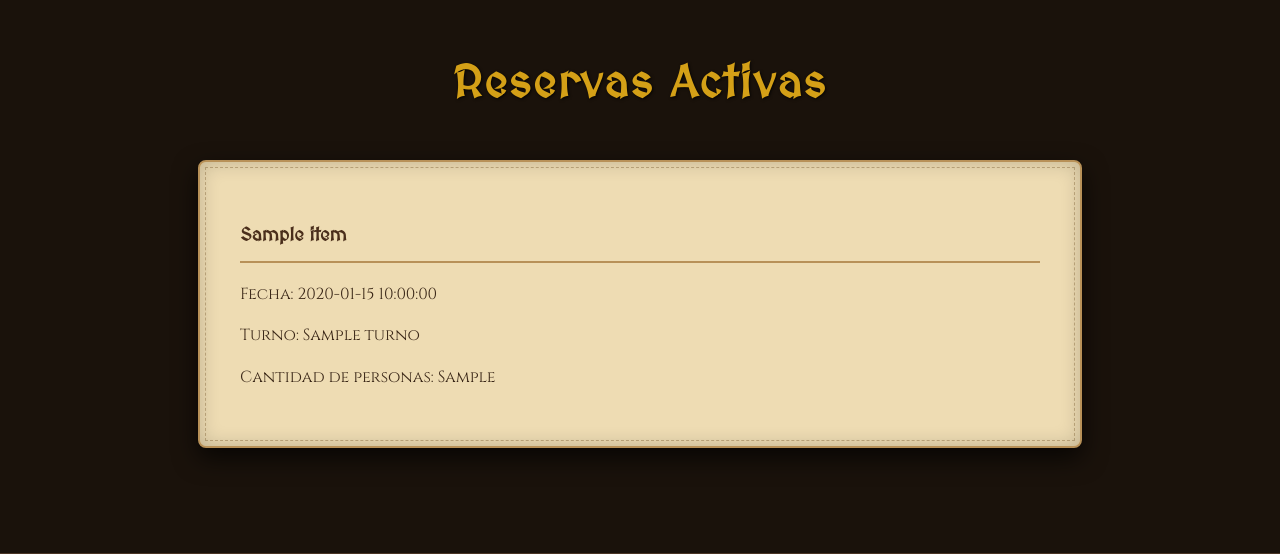
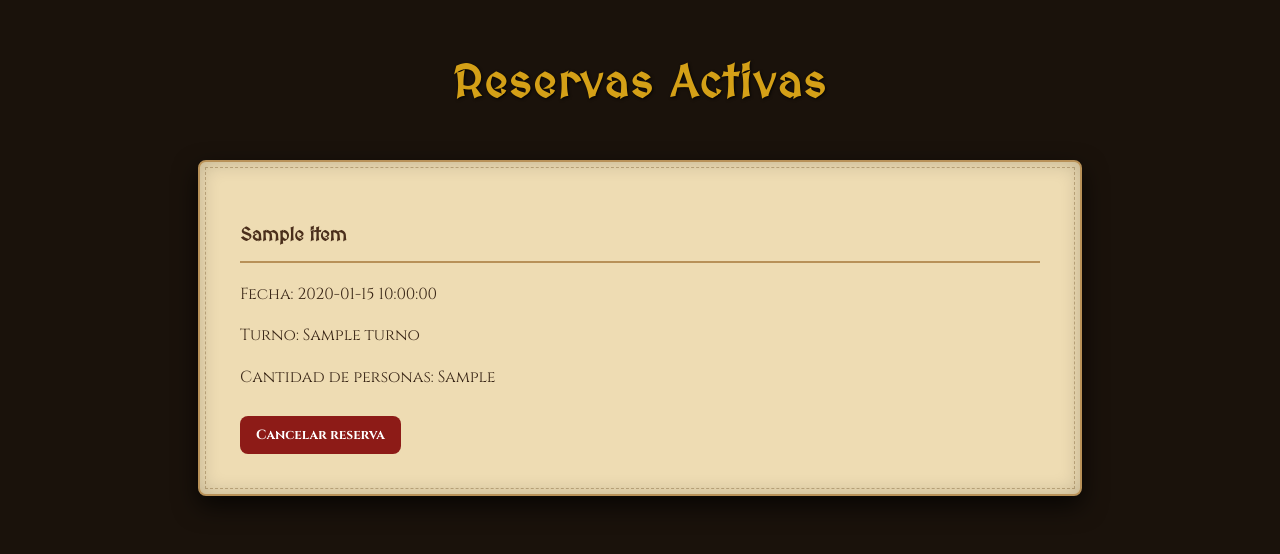
Before and after one commit to FinKedinn1/TPFinalIntro, a Flask app: page /reservaciones in a window 1280 px wide. Shown: the part 1241-1795 px from the top of the page. Run offline with Flask 3, Linux system fonts and the light colour scheme; a database or web service that is not in the repository returns one stand-in record (values such as "Sample title"); data that the repository does not hold is empty.

Commit message:
agrego boton de cancelar reserva en el template reservas.html

```diff
--- a/front/app.py
+++ b/front/app.py
@@ -122,7 +122,15 @@ def reservaciones():
     response = requests.get(f"{API_BACKEND}/reservas")
     reservas = response.json()
 
-    return render_template("reservas.html", reservas=reservas)
+    exito = request.args.get("exito")
+    return render_template("reservas.html", reservas=reservas, exito=exito)
+
+@app.route("/cancelar_reserva/<int:id>")
+def cancelar_reserva_front(id):
+
+    requests.get(f"{API_BACKEND}/reservas/cancelar/{id}")
+
+    return redirect(url_for("reservaciones", exito="Reserva cancelada"))
 
 @app.route("/reseñas", methods=["GET", "POST"])
 def reseñas():
--- a/front/static/css/style.css
+++ b/front/static/css/style.css
@@ -607,3 +607,16 @@ footer p {
 .admin-header {
     text-align: center;
 }
+
+.boton-cancelar {
+    background-color: rgba(131, 7, 7, 0.9);
+    color: white;
+    padding: 10px 16px;
+    border: none;
+    border-radius: 8px;
+    font-weight: bold;
+    font-family: "Cinzel";
+    cursor: pointer;
+    text-decoration: none;
+    margin-top: 10px;
+}
--- a/front/templates/reservas.html
+++ b/front/templates/reservas.html
@@ -82,6 +82,11 @@ Reservas Activas
          Cantidad de personas:
         {{ reserva.cant_personas }}
     </p>
+    <a href="{{ url_for('cancelar_reserva_front', id=reserva.id_reserva) }}">
+       <button class="boton-cancelar">
+        Cancelar reserva
+        </button>
+    </a>
 </div>
 
 {% endfor %}
```
